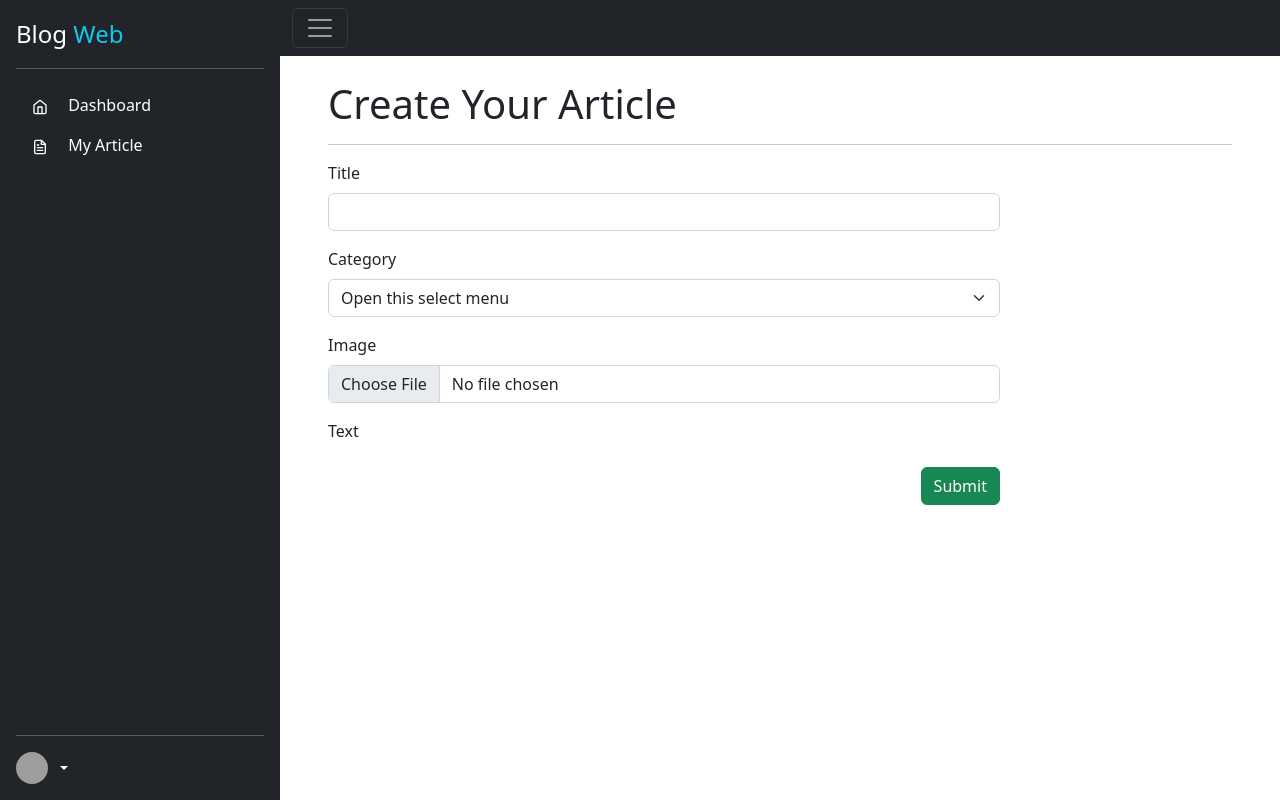
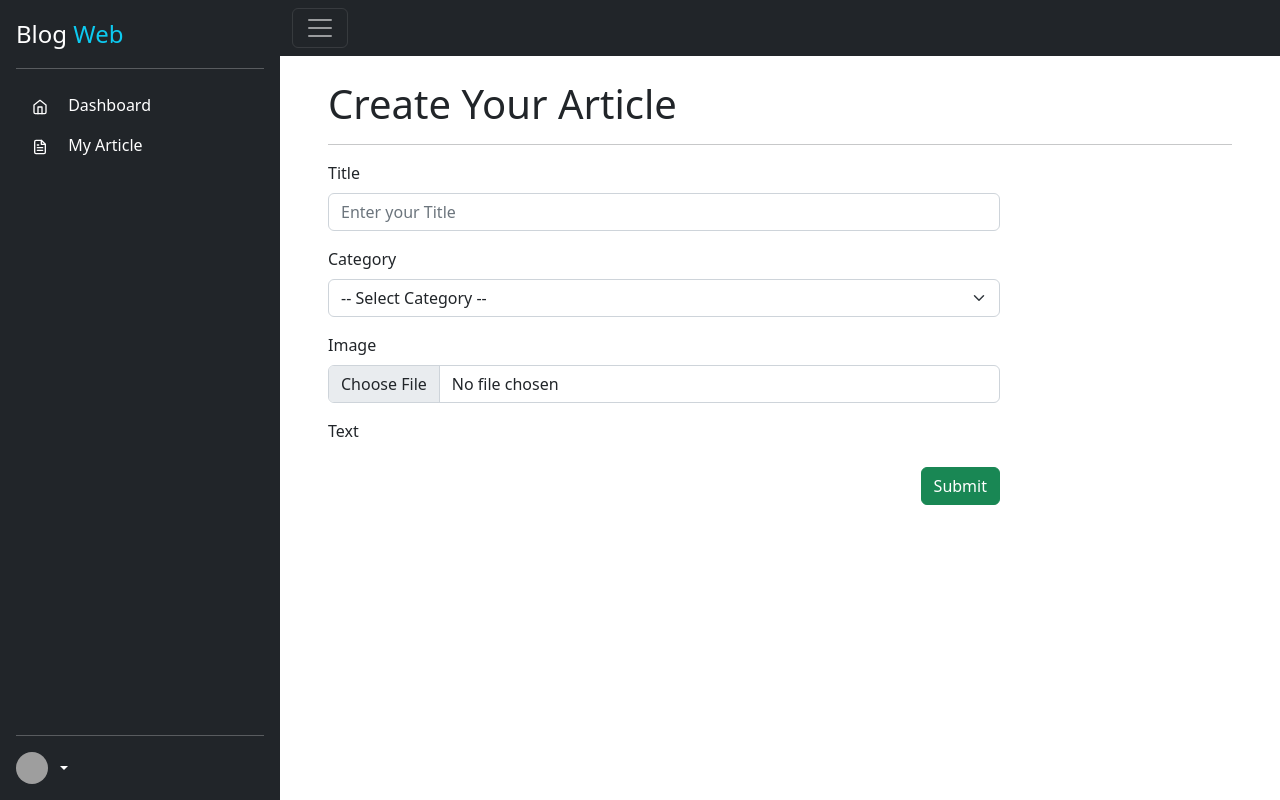
Before and after one commit to argyaWicaksana/Blog-Web-Assignment, a PHP site: page /dashboard/article/create.php in a window 1280 px wide. Run offline with PHP 8.4, Linux system fonts and the light colour scheme; the visitor is signed in with stand-in values (Sample User, id 1); data that the repository does not hold is empty; some libraries are stand-ins or nearby versions; grey boxes are pictures that could not be loaded.

Commit message:
throwing some leftover
kinda sleepy so, lemme commit anything i had before it gone :smirk:

```diff
--- /dev/null
+++ b/connect.php
@@ -0,0 +1,7 @@
+<?php
+$namaHost = "localhost";
+$username = "root";
+$password = "";
+$database = "blogweb";
+
+$connect = mysqli_connect($namaHost, $username, $password, $database);
--- a/dashboard/article/create.php
+++ b/dashboard/article/create.php
@@ -6,15 +6,35 @@
     <form action="#" method="post" class="col-lg-9">
         <div class="mb-3">
             <label for="title" class="form-label">Title</label>
-                <input type="text" class="form-control" id="title" required>
+            <input name="title" type="text" class="form-control" id="title" placeholder="Enter your Title" required>
         </div>
         <div class="mb-3">
             <label for="category" class="form-label">Category</label>
-                <select class="form-select" id="category">
-                    <option selected>Open this select menu</option>
-                    <option value="1">One</option>
-                    <option value="2">Two</option>
-                    <option value="3">Three</option>
+            <select name="category" class="form-select" id="category">
+                <option selected>-- Select Category --</option>
+                <?php
+                // Call connection
+                include "../../connect.php";
+                $sql = "SELECT * FROM `category`";
+                $all_categories = mysqli_query($connect, $sql);
+                // using this loop to take the data
+                // $all_categories variable means all of them wkwk
+                // eventually print them individually
+                // ndak bisa basa enggress
+
+                // Start of the loop
+                while ($category = mysqli_fetch_array(
+                    $all_categories,
+                    MYSQLI_ASSOC
+                )) :;
+                ?>
+                    <option value="<?php echo $category["id"]; ?>">
+                        <?php echo $category["name"]; ?>
+                    </option>
+                <?php
+                endwhile;
+                // Akhir dari loop
+                ?>
             </select>
         </div>
         <div class="mb-3">
--- a/dashboard/process/createArticle.php
+++ b/dashboard/process/createArticle.php
@@ -1,3 +1,2 @@
 <?php
-   include '../../connect.php';
-?>
+include '../../connect.php';
--- a/process/login.php
+++ b/process/login.php
@@ -8,7 +8,7 @@
 // }
 
 // Include koneksi database.
-require_once "connect.php";
+require_once "../connect.php";
 
 // var_dump(isset($_POST['login']));
 
--- a/process/register.php
+++ b/process/register.php
@@ -1,6 +1,6 @@
 <?php
 // Mengambil mekanisme koneksi
-require_once('connect.php');
+require_once('../connect.php');
 
 // Cek apakah data ada ?
 if (isset($_POST['register'])) {
```
Lines whose indentation alone changed are shown as unchanged.
